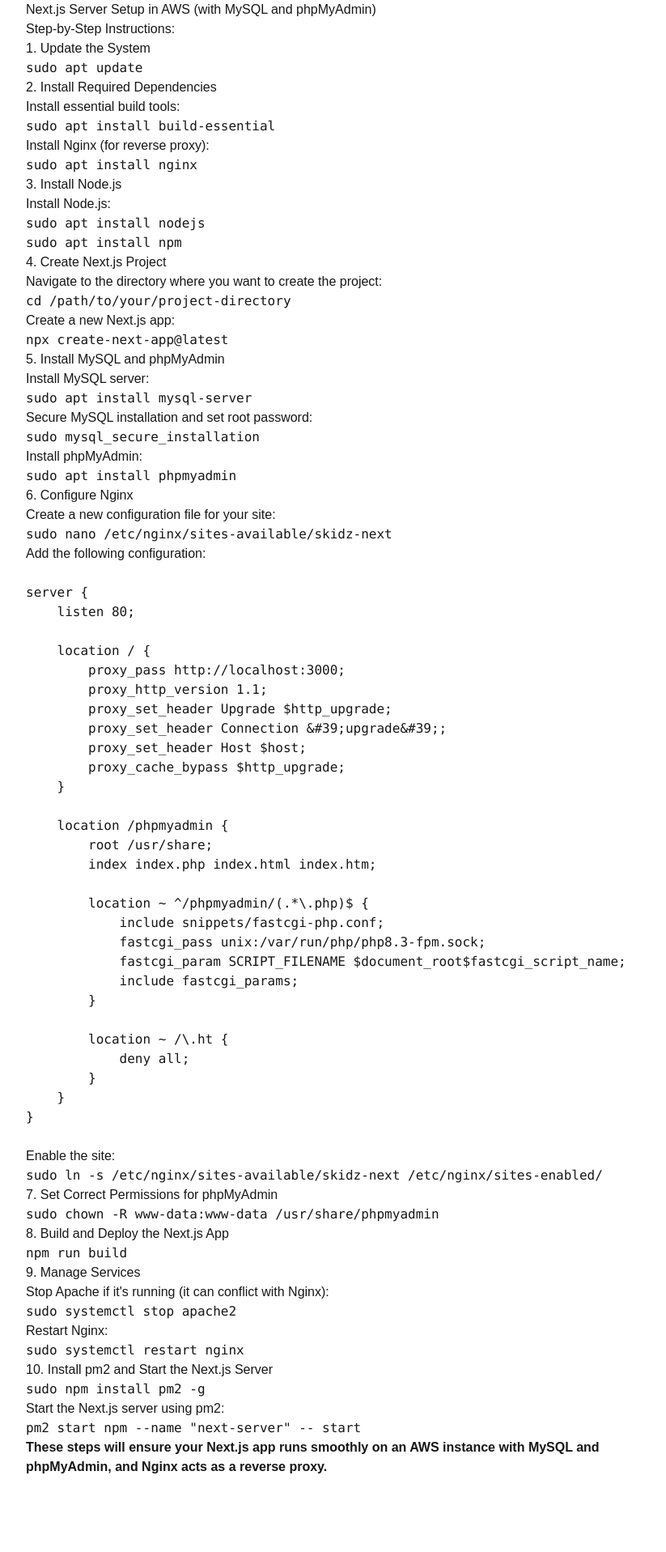
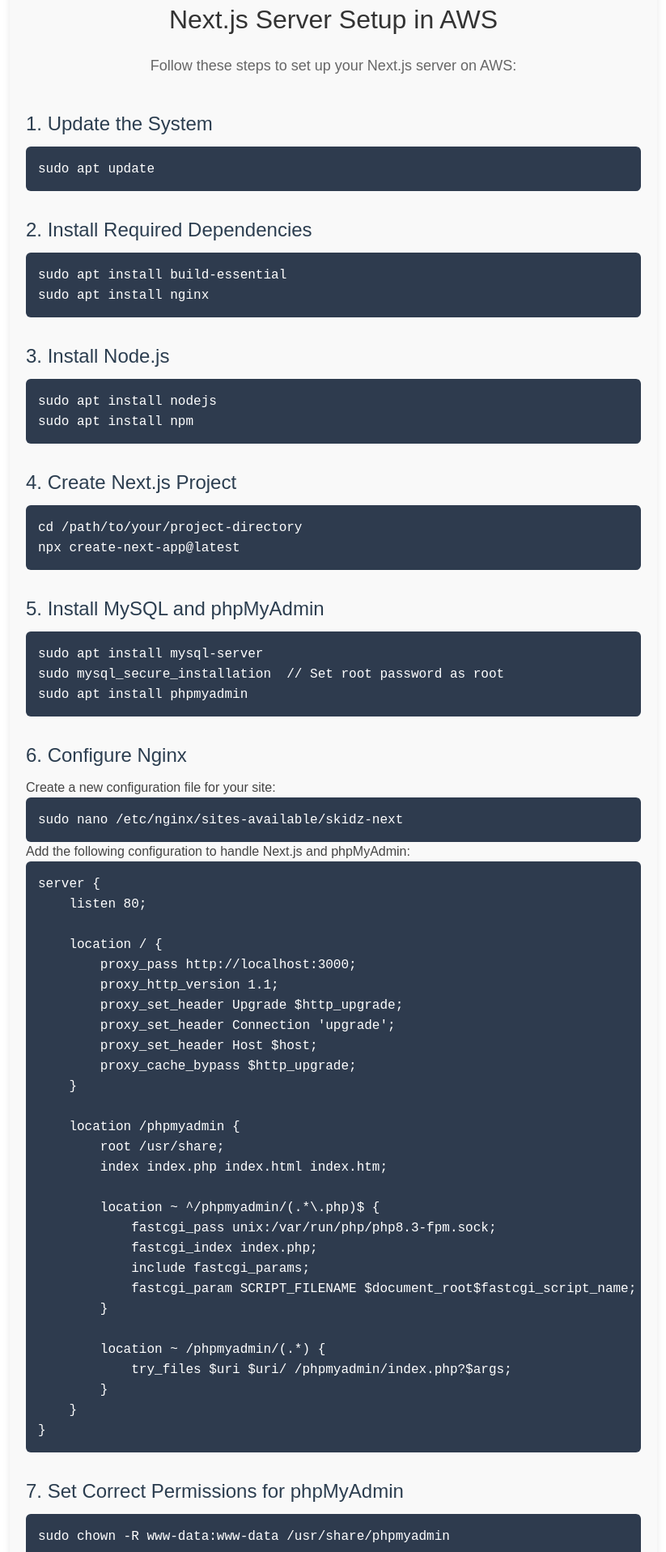
Before and after one commit to santamayengb/skidz-next, a Next.js app: page / in a window 1280 px wide. Shown: the part 20-1937 px from the top of the page at 81% size, without its empty margins (228-1051 px from the left). Before the commit the page ends 1864 px from the top, so only its background shows below. Built offline with nearby package versions, Linux system fonts and the light colour scheme.

Commit message:
"Refactor page.js: import React and styles, rename function to ServerSetupInstructions, update HTML structure and styling, and reformat code"

```diff
--- /dev/null
+++ b/src/app/Documentation.module.css
@@ -0,0 +1,50 @@
+.container {
+    max-width: 800px;
+    margin: 0 auto;
+    padding: 20px;
+    font-family: Arial, sans-serif;
+    background-color: #f9f9f9;
+    border-radius: 8px;
+    box-shadow: 0 4px 8px rgba(0, 0, 0, 0.1);
+  }
+
+  .title {
+    text-align: center;
+    color: #333;
+    font-size: 32px;
+    margin-bottom: 20px;
+  }
+
+  .description {
+    font-size: 18px;
+    color: #666;
+    text-align: center;
+    margin-bottom: 40px;
+  }
+
+  .stepSection {
+    margin-bottom: 30px;
+  }
+
+  .stepSection h2 {
+    color: #2c3e50;
+    font-size: 24px;
+    margin-bottom: 10px;
+  }
+
+  pre {
+    background-color: #2e3b4e;
+    color: #fff;
+    padding: 15px;
+    border-radius: 6px;
+    overflow-x: auto;
+  }
+
+  code {
+    font-family: "Courier New", Courier, monospace;
+  }
+
+  p {
+    font-size: 16px;
+    color: #444;
+  }
--- a/src/app/page.js
+++ b/src/app/page.js
@@ -1,96 +1,142 @@
+import React from 'react';
+import styles from './Documentation.module.css';
 
+const ServerSetupInstructions = () => {
+  return (
+    <div className={styles.container}>
+      <h1 className={styles.title}>Next.js Server Setup in AWS</h1>
+      <p className={styles.description}>
+        Follow these steps to set up your Next.js server on AWS:
+      </p>
 
-export default function Home() {
-  return (
-    <div style={{ padding: '20px', maxWidth: '800px', margin: 'auto' }}>
-      <h1>Next.js Server Setup in AWS (with MySQL and phpMyAdmin)</h1>
+      <div className={styles.stepSection}>
+        <h2>1. Update the System</h2>
+        <pre>
+          <code>sudo apt update</code>
+        </pre>
+      </div>
 
-      <h2>Step-by-Step Instructions:</h2>
+      <div className={styles.stepSection}>
+        <h2>2. Install Required Dependencies</h2>
+        <pre>
+          <code>
+            {`sudo apt install build-essential
+sudo apt install nginx`}
+          </code>
+        </pre>
+      </div>
 
-      <h3>1. Update the System</h3>
-      <pre><code>sudo apt update</code></pre>
+      <div className={styles.stepSection}>
+        <h2>3. Install Node.js</h2>
+        <pre>
+          <code>
+            {`sudo apt install nodejs
+sudo apt install npm`}
+          </code>
+        </pre>
+      </div>
 
-      <h3>2. Install Required Dependencies</h3>
-      <p>Install essential build tools:</p>
-      <pre><code>sudo apt install build-essential</code></pre>
-      <p>Install Nginx (for reverse proxy):</p>
-      <pre><code>sudo apt install nginx</code></pre>
+      <div className={styles.stepSection}>
+        <h2>4. Create Next.js Project</h2>
+        <pre>
+          <code>
+            {`cd /path/to/your/project-directory
+npx create-next-app@latest`}
+          </code>
+        </pre>
+      </div>
 
-      <h3>3. Install Node.js</h3>
-      <p>Install Node.js:</p>
-      <pre><code>sudo apt install nodejs<br />sudo apt install npm</code></pre>
+      <div className={styles.stepSection}>
+        <h2>5. Install MySQL and phpMyAdmin</h2>
+        <pre>
+          <code>
+            {`sudo apt install mysql-server
+sudo mysql_secure_installation  // Set root password as root
+sudo apt install phpmyadmin`}
+          </code>
+        </pre>
+      </div>
 
-      <h3>4. Create Next.js Project</h3>
-      <p>Navigate to the directory where you want to create the project:</p>
-      <pre><code>cd /path/to/your/project-directory</code></pre>
-      <p>Create a new Next.js app:</p>
-      <pre><code>npx create-next-app@latest</code></pre>
+      <div className={styles.stepSection}>
+        <h2>6. Configure Nginx</h2>
+        <p>Create a new configuration file for your site:</p>
+        <pre>
+          <code>sudo nano /etc/nginx/sites-available/skidz-next</code>
+        </pre>
 
-      <h3>5. Install MySQL and phpMyAdmin</h3>
-      <p>Install MySQL server:</p>
-      <pre><code>sudo apt install mysql-server</code></pre>
-      <p>Secure MySQL installation and set root password:</p>
-      <pre><code>sudo mysql_secure_installation</code></pre>
-      <p>Install phpMyAdmin:</p>
-      <pre><code>sudo apt install phpmyadmin</code></pre>
-
-      <h3>6. Configure Nginx</h3>
-      <p>Create a new configuration file for your site:</p>
-      <pre><code>sudo nano /etc/nginx/sites-available/skidz-next</code></pre>
-      <p>Add the following configuration:</p>
-      <pre>
-        <code>{`
-server {
+        <p>Add the following configuration to handle Next.js and phpMyAdmin:</p>
+        <pre>
+          <code>
+            {`server {
     listen 80;
 
     location / {
         proxy_pass http://localhost:3000;
         proxy_http_version 1.1;
-        proxy_set_header Upgrade \$http_upgrade;
-        proxy_set_header Connection &#39;upgrade&#39;;
-        proxy_set_header Host \$host;
-        proxy_cache_bypass \$http_upgrade;
+        proxy_set_header Upgrade $http_upgrade;
+        proxy_set_header Connection 'upgrade';
+        proxy_set_header Host $host;
+        proxy_cache_bypass $http_upgrade;
     }
 
     location /phpmyadmin {
         root /usr/share;
         index index.php index.html index.htm;
 
-        location ~ ^/phpmyadmin/(.*\\.php)\$ {
-            include snippets/fastcgi-php.conf;
+        location ~ ^/phpmyadmin/(.*\\.php)$ {
             fastcgi_pass unix:/var/run/php/php8.3-fpm.sock;
-            fastcgi_param SCRIPT_FILENAME \$document_root\$fastcgi_script_name;
+            fastcgi_index index.php;
             include fastcgi_params;
+            fastcgi_param SCRIPT_FILENAME $document_root$fastcgi_script_name;
         }
 
-        location ~ /\\.ht {
-            deny all;
+        location ~ /phpmyadmin/(.*) {
+            try_files $uri $uri/ /phpmyadmin/index.php?$args;
         }
     }
-}
-        `}</code>
-      </pre>
-      <p>Enable the site:</p>
-      <pre><code>sudo ln -s /etc/nginx/sites-available/skidz-next /etc/nginx/sites-enabled/</code></pre>
+}`}
+          </code>
+        </pre>
+      </div>
 
-      <h3>7. Set Correct Permissions for phpMyAdmin</h3>
-      <pre><code>sudo chown -R www-data:www-data /usr/share/phpmyadmin</code></pre>
+      <div className={styles.stepSection}>
+        <h2>7. Set Correct Permissions for phpMyAdmin</h2>
+        <pre>
+          <code>sudo chown -R www-data:www-data /usr/share/phpmyadmin</code>
+        </pre>
+      </div>
 
-      <h3>8. Build and Deploy the Next.js App</h3>
-      <pre><code>npm run build</code></pre>
+      <div className={styles.stepSection}>
+        <h2>8. Build and Deploy the Next.js App</h2>
+        <pre>
+          <code>
+            {`cd /path/to/your/project-directory
+npm run build`}
+          </code>
+        </pre>
+      </div>
 
-      <h3>9. Manage Services</h3>
-      <p>Stop Apache if it&apos;s running (it can conflict with Nginx):</p>
-      <pre><code>sudo systemctl stop apache2</code></pre>
-      <p>Restart Nginx:</p>
-      <pre><code>sudo systemctl restart nginx</code></pre>
+      <div className={styles.stepSection}>
+        <h2>9. Manage Services</h2>
+        <pre>
+          <code>
+            {`sudo systemctl stop apache2  // If Apache is running
+sudo systemctl restart nginx`}
+          </code>
+        </pre>
+      </div>
 
-      <h3>10. Install pm2 and Start the Next.js Server</h3>
-      <pre><code>sudo npm install pm2 -g</code></pre>
-      <p>Start the Next.js server using pm2:</p>
-      <pre><code>pm2 start npm --name &quot;next-server&quot; -- start</code></pre>
-
-      <p><strong>These steps will ensure your Next.js app runs smoothly on an AWS instance with MySQL and phpMyAdmin, and Nginx acts as a reverse proxy.</strong></p>
+      <div className={styles.stepSection}>
+        <h2>10. Install pm2 and Start the Next.js Server</h2>
+        <pre>
+          <code>
+            {`sudo npm install pm2 -g
+pm2 start npm --name "next-server" -- start`}
+          </code>
+        </pre>
+      </div>
     </div>
   );
 };
+
+export default ServerSetupInstructions;
```
